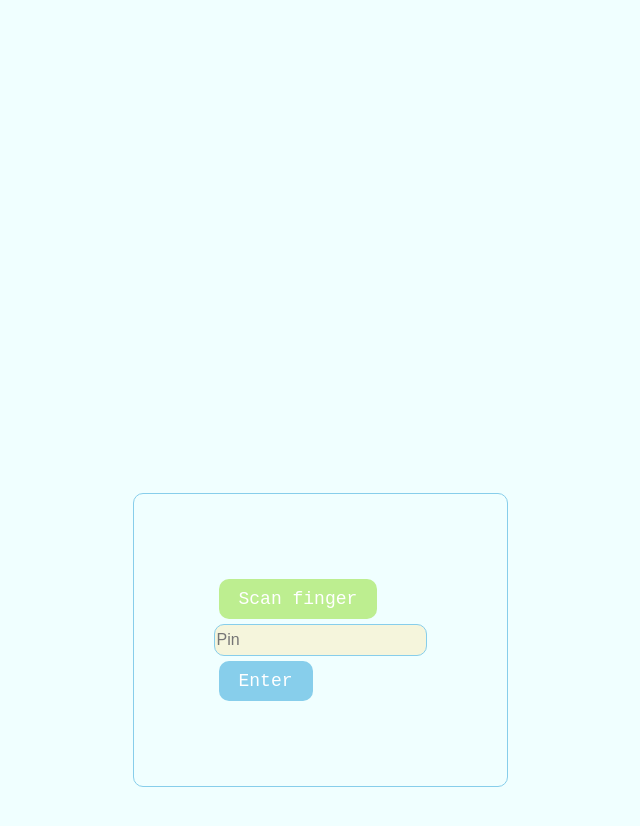
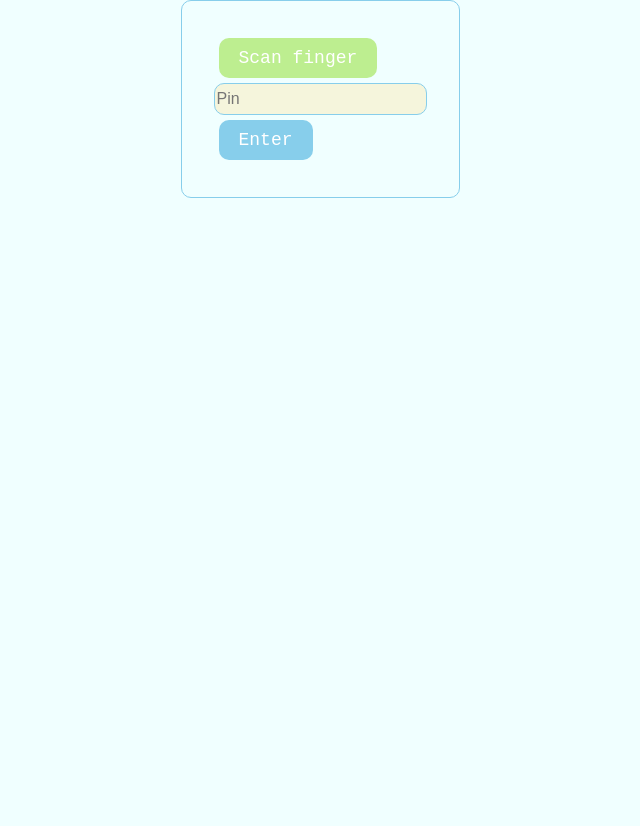
Before and after one commit to samczar/ATM_PROJECT, a React app in the folder frontend/: page /login in a window 1280 px wide. Shown: the whole page, without its empty margins (320-960 px from the left). Built offline with nearby package versions, Linux system fonts and the light colour scheme.

Commit message:
change design

```diff
--- a/frontend/src/components/Login.js
+++ b/frontend/src/components/Login.js
@@ -6,7 +6,7 @@ import { Button } from './Button'
 
 const Login = () => {
 	const [pin, setPin] = useState('')
-	const [setLogin] = useState(false)
+	const [login, setLogin] = useState(false)
 	const [finger, setFinger] = useState('')
 
 	const pinRef = useRef(null)
--- a/frontend/src/components/app.css
+++ b/frontend/src/components/app.css
@@ -30,8 +30,7 @@ body {
 	width: 100vw;
 	display: flex;
 	flex-direction: column;
-	align-content: center;
-	justify-content: center;
+
 }
 
 .home .template {
@@ -39,7 +38,7 @@ body {
 	margin-right: auto;
 	border-radius: 10px 10px;
 	border: 1px solid skyblue;
-	padding: 5rem;
+	padding: 2rem;
 }
 
 .textInput {
@@ -51,7 +50,7 @@ body {
 	background-color: beige;
 }
 
-.btnlink {
+.bnk {
 	border: 1px solid black;
 	padding: 1rem;
 	background-color: skyblue;
```
